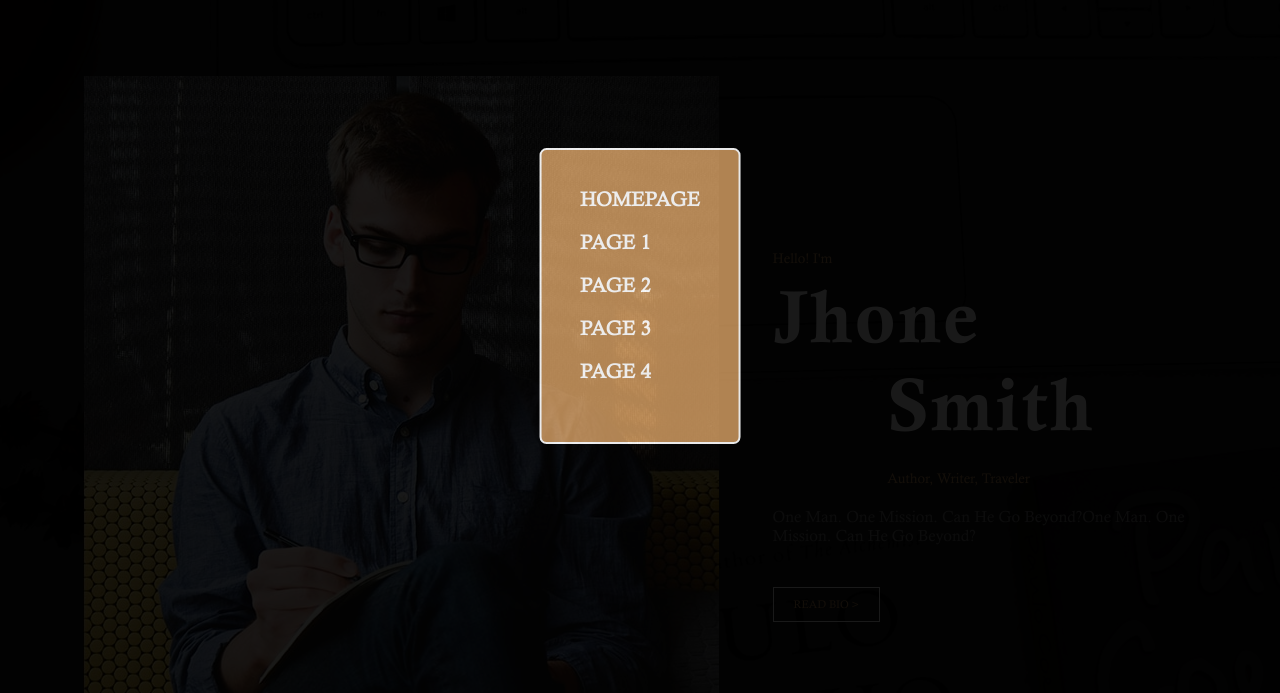
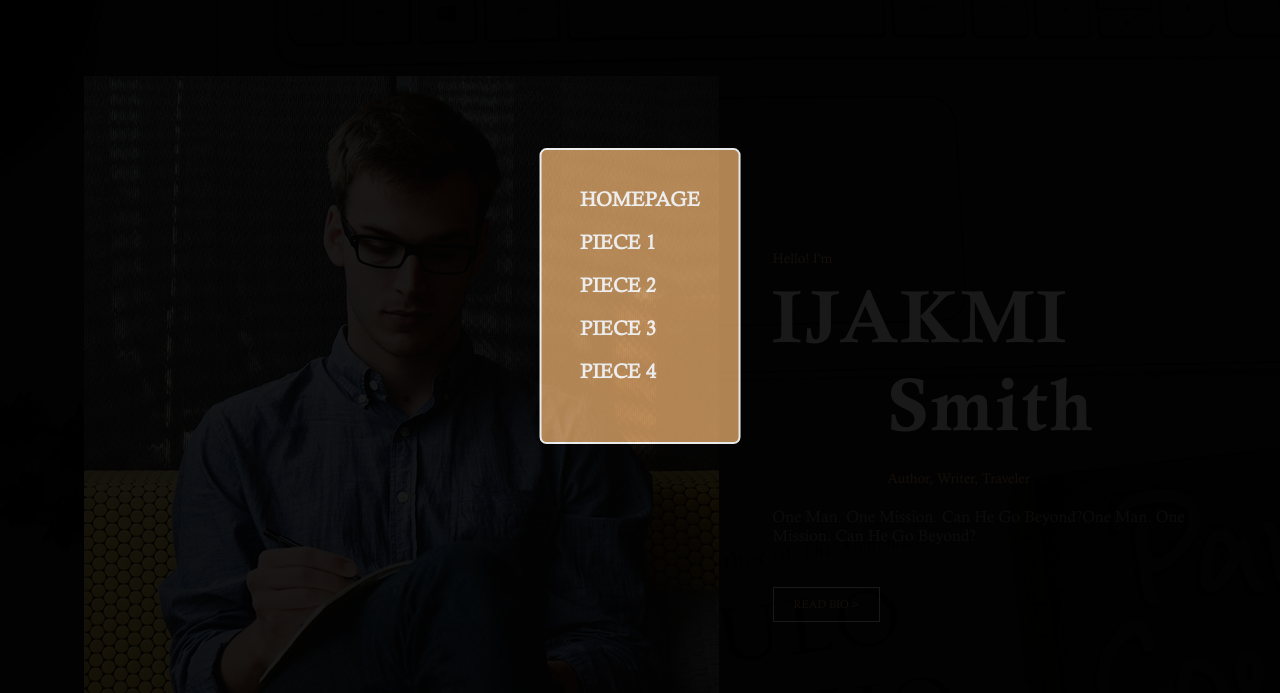
Before and after one commit to ij66/Portofolio, a plain HTML site: page index.html in a window 1280 px wide. Both pictures are taken after a click on the element 1182 px from the left and 59 px from the top of the page. Shown: the part 104-797 px from the top of the page. Drawn offline with Linux system fonts and the light colour scheme.

Commit message:
Update index.html

```diff
--- a/index.html
+++ b/index.html
@@ -23,10 +23,10 @@
 			<div class="main-navigation">
 				<ul class="main-navigation__ul">
 					<li><a href="#">Homepage</a></li>
-					<li><a href="#">Page 1</a></li>
-					<li><a href="#">Page 2</a></li>
-					<li><a href="#">Page 3</a></li>
-					<li><a href="#">Page 4</a></li>
+					<li><a href="#">Piece 1</a></li>
+					<li><a href="#">Piece 2</a></li>
+					<li><a href="#">Piece 3</a></li>
+					<li><a href="#">Piece 4</a></li>
 				</ul>
 			</div>
 			<div id="myBtn" class="burger-container" onclick="myFunction(this)">
@@ -53,7 +53,7 @@
 			<div class="top-banner__text">
 				<div class="top-banner__text-up">
 					<span class="brand-span">Hello! I'm</span>
-					<h2 class="top-banner__h2">Jhone</h2>
+					<h2 class="top-banner__h2">IJAKMI</h2>
 				</div>
 				<div class="top-banner__text-down">
 					<h2 class="top-banner__h2">Smith</h2>
@@ -75,10 +75,10 @@
 				</div>
 				<div class="portfolio__bottom">
 					<div class="portfolio__name">
-						<span>J</span>
-						<h2 class="universal-h2">hone Smith</h2>
+						<span>I</span>
+						<h2 class="universal-h2">jakmi</h2>
 					</div>
-					<p>Jhone Smith is a short story author, novelist, and award-winning poet.</p>
+					<p>Ijakmi (Ij aka Me) it's my stage name, my real name is Muhammad Rifaizh Dzikir Wijaya</p>
 				</div>
 			</article>
 			<div class="about-me__text">
```
